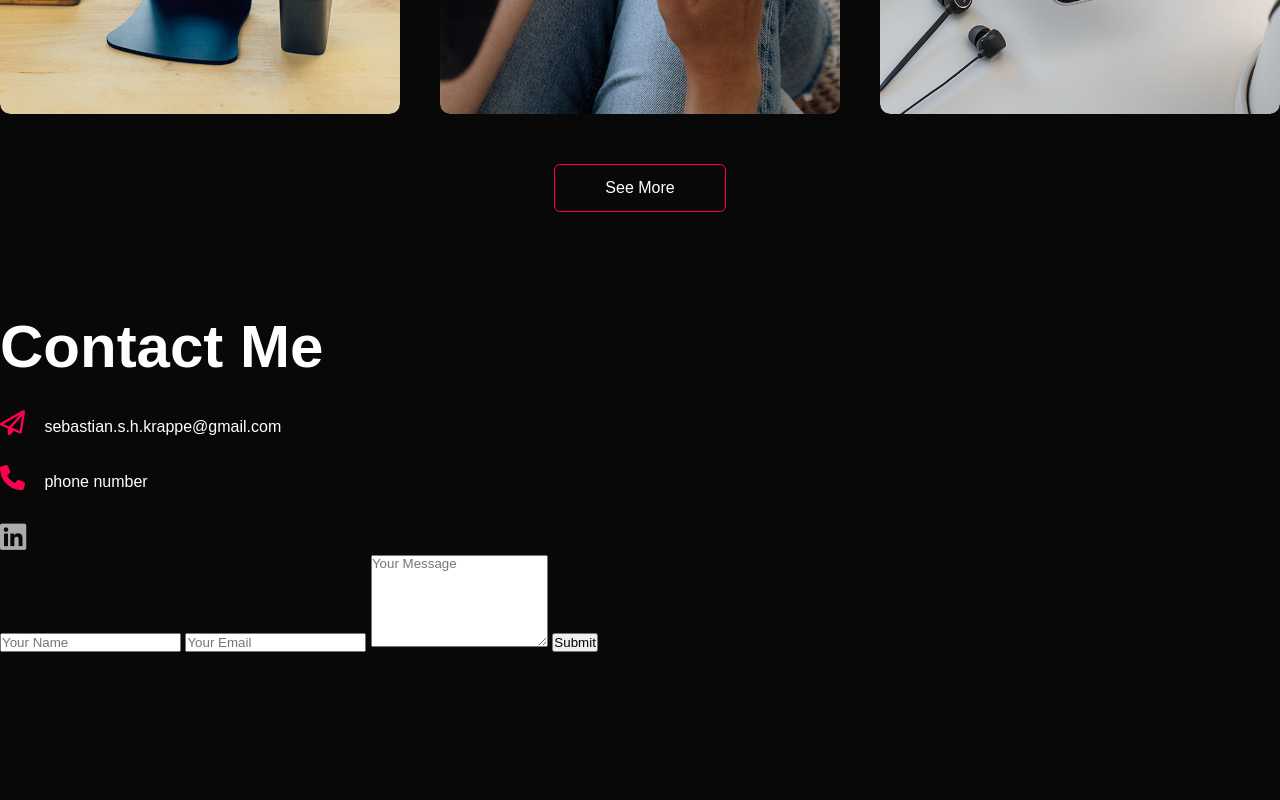
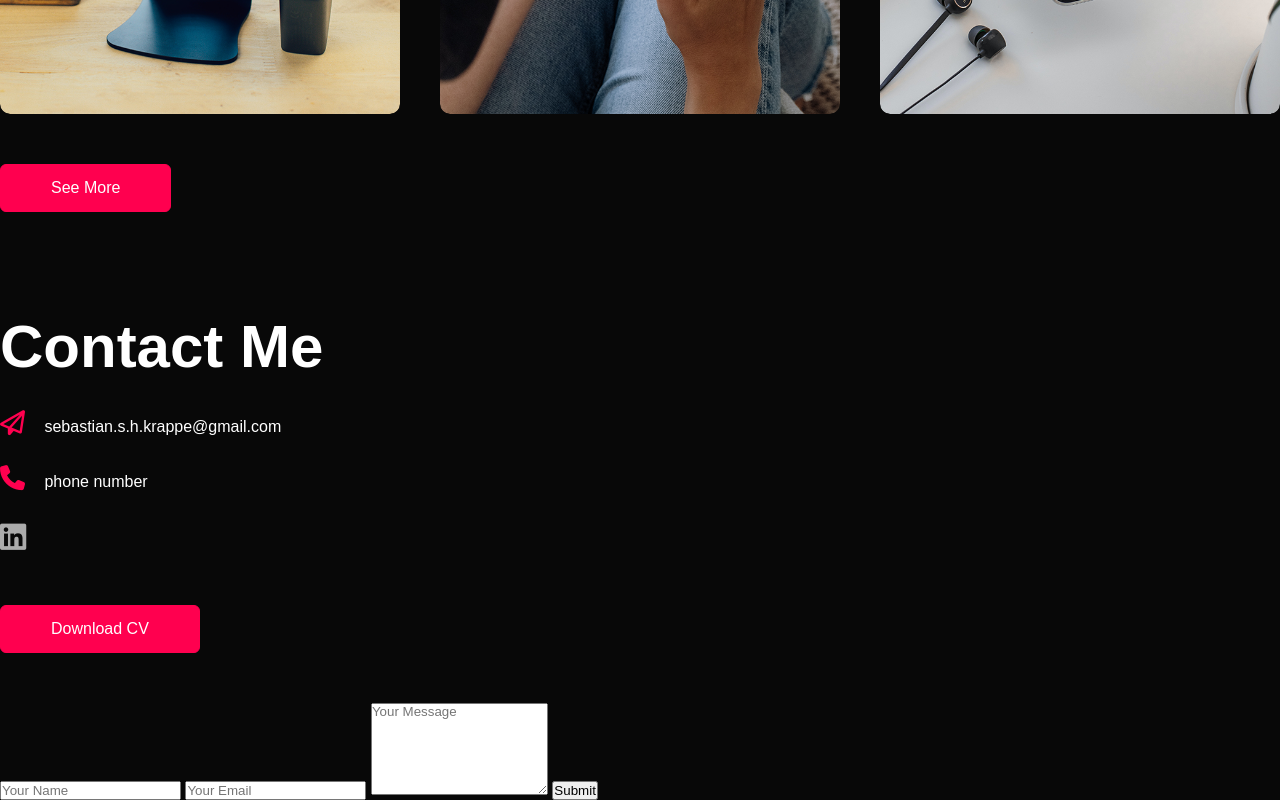
Before and after one commit to skrappe12/Website, a plain HTML site: page index.html in a window 1280 px wide. Shown: the part 2527-3327 px from the top of the page. Before the commit the page ends 3179 px from the top, so only its background shows below. Drawn offline with Linux system fonts and the light colour scheme.

Commit message:
Added button to download resume

```diff
--- a/index.html
+++ b/index.html
@@ -138,6 +138,7 @@
                 <div class="social-icons">
                     <a href="https://www.linkedin.com/in/sebastian-krappe-637236139/"><i class="fa-brands fa-linkedin"></i></a>
                 </div>
+                <a href="" class="btn btn2">Download CV</a>
             </div>
             <div class="contact-right"></div>
                 <form>
--- a/style.css
+++ b/style.css
@@ -290,3 +290,7 @@ nav ul li a:hover::after{
     color: #ff004f;
     transform: translateY(-5px);
 }
+.btn,btn2{
+    display: inline-block;
+    background: #ff004f;
+}
```
